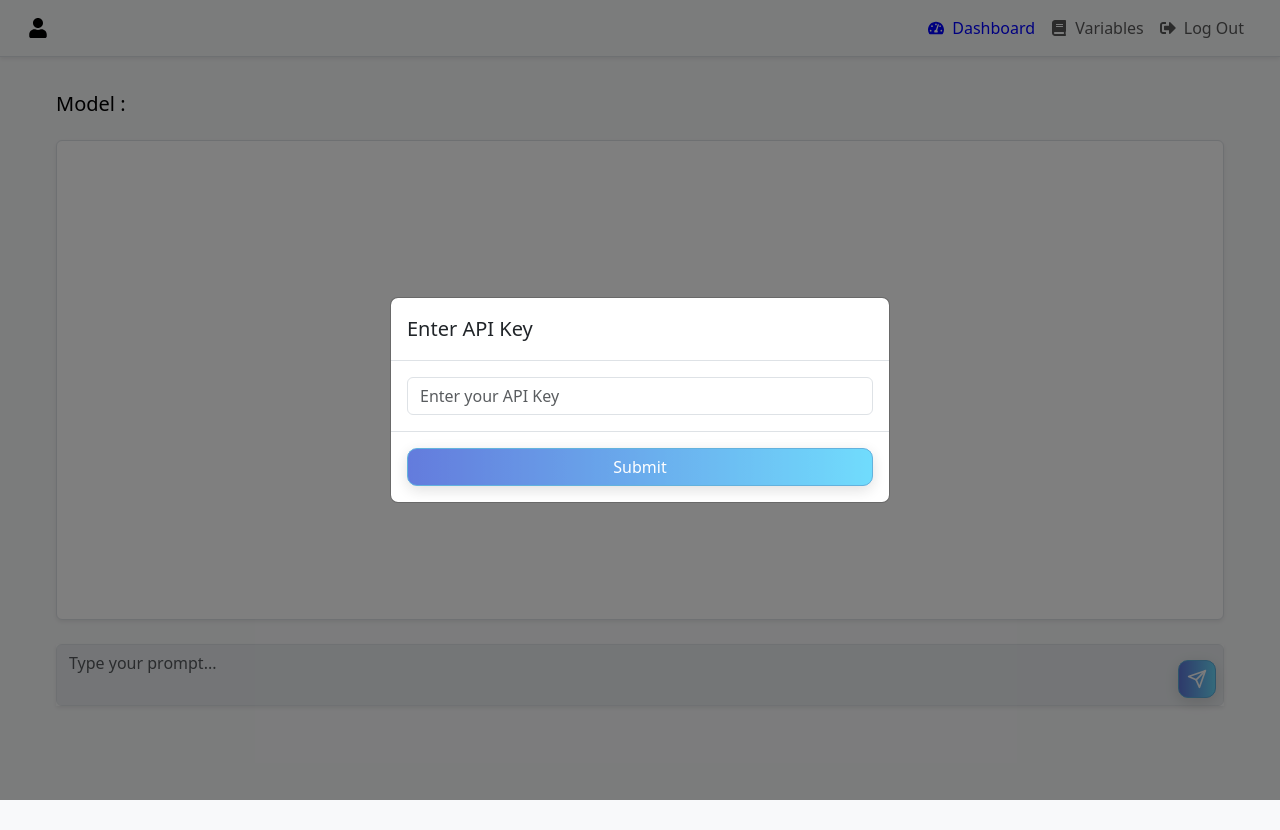
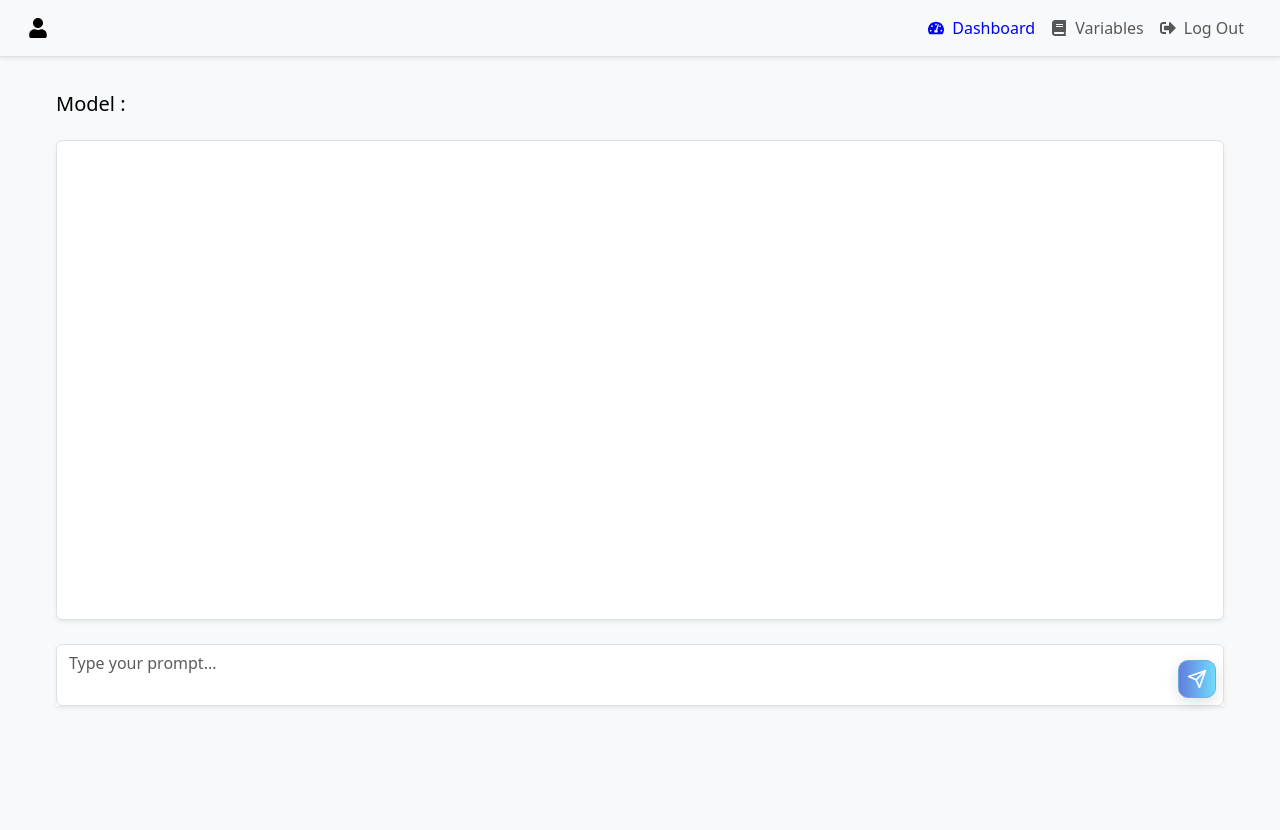
Before and after one commit to PADMANABAN5/tiny-magic, a React (Create React App) app: page /dashboard in a window 1280 px wide. Built offline with nearby package versions, Linux system fonts and the light colour scheme.

Commit message:
Revert "User API input"
This reverts commit 3bdb6625f5248577e313404f8238efa03fb91f75.

```diff
--- a/src/pages/Dashboard.jsx
+++ b/src/pages/Dashboard.jsx
@@ -21,80 +21,6 @@ function Dashboard() {
   const [interactionCompleted, setInteractionCompleted] = useState(false);
   const [sessionHistory, setSessionHistory] = useState([]);
   const [isLoading, setIsLoading] = useState(false);
-  const [showApiKeyPopup, setShowApiKeyPopup] = useState(
-    !localStorage.getItem(`apiKey_${username}`)
-  );
-  const [apiKey, setApiKey] = useState("");
-  const [apiKeyError, setApiKeyError] = useState("");
-
-  const initiateFirstMentorMessage = async () => {
-  if (
-    sessionHistory.length === 0 &&
-    selectedPrompt === "conceptMentor" &&
-    selectedModel &&
-    selectedModel !== "Choose a model"
-  ) {
-    setIsLoading(true);
-    try {
-      const response = await processPromptAndCallLLM({
-        username,
-        selectedPrompt: "conceptMentor",
-        selectedModel,
-        sessionHistory: [],
-        userPrompt: "",
-      });
-
-      const mentorMessage = response.apiResponseText;
-
-      setChatHistory([
-        {
-          user: "",
-          system: mentorMessage,
-        },
-      ]);
-
-      setSessionHistory([
-        {
-          Mentee: "",
-          Mentor: mentorMessage,
-        },
-      ]);
-    } catch (err) {
-      console.error("Failed to load initial mentor message:", err);
-    } finally {
-      setIsLoading(false);
-    }
-  }
-};
-
-
-  const handleApiKeySubmit = async() => {
-    if (apiKey.length < 10) {
-      setApiKeyError("API Key must be at least 10 characters long");
-      return;
-    }
-
-    const existingApiKeys = JSON.parse(localStorage.getItem("apiKeys") || "{}");
-
-    const isKeyUsed = Object.entries(existingApiKeys).some(
-      ([storedUsername, storedApiKey]) =>
-        storedApiKey === apiKey && storedUsername !== username
-    );
-
-    if (isKeyUsed) {
-      setApiKeyError("This API Key is already used by another user");
-      return;
-    }
-
-    localStorage.setItem(`apiKey_${username}`, apiKey);
-
-    existingApiKeys[username] = apiKey;
-    localStorage.setItem("apiKeys", JSON.stringify(existingApiKeys));
-
-    setShowApiKeyPopup(false);
-    setApiKeyError("");
-    await initiateFirstMentorMessage();
-  };
 
   const handleDownloadPDF = () => {
     const chatDiv = document.getElementById("chat-history");
@@ -137,7 +63,6 @@ function Dashboard() {
       });
     }, 100);
   };
-
   const handleInputChange = (event) => {
     setPrompt(event.target.value);
   };
@@ -153,6 +78,7 @@ function Dashboard() {
     }
     setIsLoading(true);
     try {
+      // Process the initial response (conceptMentor)
       const initialResponse = await processPromptAndCallLLM({
         username,
         selectedPrompt,
@@ -191,7 +117,9 @@ function Dashboard() {
         });
 
         setLlmContent(assessmentResponse.apiResponseText);
+
         setInteractionCompleted(initialResponse.interactionCompleted);
+        console.log("Assessment Response:", assessmentResponse);
 
         setChatHistory((prev) => {
           const updatedHistory = [
@@ -206,7 +134,10 @@ function Dashboard() {
           };
 
           axios
-            .post(`${BASE_URL}/api/saveChatHistory`, savePayload)
+            .post(
+              "https://chat-history-tcip.onrender.com/api/saveChatHistory",
+              savePayload
+            )
             .then(() => console.log("Chat history saved"))
             .catch((err) => console.error("Failed to save chat history:", err));
 
@@ -221,7 +152,7 @@ function Dashboard() {
         setSelectedPrompt("conceptMentor");
       }
 
-      setPrompt("");
+      setPrompt(""); // Clear the prompt after sending
     } catch (error) {
       setIsLoading(false);
       console.error("Error in API request:", error);
@@ -255,7 +186,7 @@ function Dashboard() {
       }
     };
 
-    if (username && localStorage.getItem(`apiKey_${username}`)) {
+    if (username) {
       fetchChatHistory();
     }
   }, [username]);
@@ -274,7 +205,7 @@ function Dashboard() {
     }
 
     return Object.keys(scoringData)
-      .filter((key) => key !== "OverallScore" && key !== "EvaluationSummary")
+      .filter((key) => key !== "OverallScore" && key !== "EvaluationSummary") // Exclude OverallScore and EvaluationSummary
       .map((key) => (
         <tr key={key}>
           <td>{key}</td>
@@ -316,52 +247,53 @@ function Dashboard() {
   };
 
   useEffect(() => {
-    if (
-      username &&
-      selectedModel &&
-      localStorage.getItem(`apiKey_${username}`)
-    ) {
+    const initiateFirstMentorMessage = async () => {
+      if (
+        sessionHistory.length === 0 &&
+        selectedPrompt === "conceptMentor" &&
+        selectedModel &&
+        selectedModel !== "Choose a model"
+      ) {
+        setIsLoading(true);
+        try {
+          const response = await processPromptAndCallLLM({
+            username,
+            selectedPrompt: "conceptMentor",
+            selectedModel,
+            sessionHistory: [],
+            userPrompt: "",
+          });
+
+          const mentorMessage = response.apiResponseText;
+
+          setChatHistory([
+            {
+              user: "",
+              system: mentorMessage,
+            },
+          ]);
+
+          setSessionHistory([
+            {
+              Mentee: "",
+              Mentor: mentorMessage,
+            },
+          ]);
+        } catch (err) {
+          console.error("Failed to load initial mentor message:", err);
+        } finally {
+          setIsLoading(false);
+        }
+      }
+    };
+
+    if (username && selectedModel) {
       initiateFirstMentorMessage();
     }
   }, [selectedModel]);
 
   return (
     <div className="d-flex flex-column flex-md-row dashboard-container bg-light min-vh-100">
-      {showApiKeyPopup && (
-        <div
-          className="modal d-block"
-          style={{ backgroundColor: "rgba(0,0,0,0.5)" }}
-        >
-          <div className="modal-dialog modal-dialog-centered">
-            <div className="modal-content">
-              <div className="modal-header">
-                <h5 className="modal-title">Enter API Key</h5>
-              </div>
-              <div className="modal-body">
-                <input
-                  type="text"
-                  className="form-control"
-                  placeholder="Enter your API Key"
-                  value={apiKey}
-                  onChange={(e) => setApiKey(e.target.value)}
-                />
-                {apiKeyError && (
-                  <div className="text-danger mt-2">{apiKeyError}</div>
-                )}
-              </div>
-              <div className="modal-footer">
-                <button
-                  className="btn btn-primary"
-                  onClick={handleApiKeySubmit}
-                  disabled={apiKey.length < 10}
-                >
-                  Submit
-                </button>
-              </div>
-            </div>
-          </div>
-        </div>
-      )}
       <Sidebar />
       <div className="flex-grow-1 p-4 d-flex flex-column position-relative">
         <div className="mb-3 mt-5">
@@ -447,12 +379,11 @@ function Dashboard() {
             value={prompt}
             onChange={handleInputChange}
             onKeyPress={handleKeyPress}
-            disabled={showApiKeyPopup}
           />
           <button
             className="btn btn-primary position-absolute end-0 bottom-0 m-2"
             onClick={handleSendClick}
-            disabled={!prompt.trim() || showApiKeyPopup}
+            disabled={!prompt.trim()}
             style={{
               display: "flex",
               alignItems: "center",
@@ -470,7 +401,6 @@ function Dashboard() {
             className="btn btn-outline-dark position-fixed"
             style={{ top: "10%", right: "5%", width: "50px" }}
             onClick={handleDownloadPDF}
-            disabled={showApiKeyPopup}
           >
             <FiDownload />
           </button>
--- a/src/utils/callLLM.js
+++ b/src/utils/callLLM.js
@@ -1,20 +1,12 @@
 export async function callLLM(provider, config, messages) {
-  const username = localStorage.getItem("username");
-  const apiKey = localStorage.getItem(`apiKey_${username}`);
-
-  if (!apiKey && provider.toLowerCase() === "groq") {
-    console.error("No API key found in localStorage for user:", username);
-    return "Error: No API key provided. Please enter an API key in the dashboard.";
-  }
-
   try {
     switch (provider.toLowerCase()) {
-      case "chatgpt":
-      case "openai": {
+      case 'chatgpt':
+      case 'openai': {
         const res = await fetch(`${process.env.REACT_APP_GROQ_API_LINK}`, {
-          method: "POST",
+          method: 'POST',
           headers: {
-            "Content-Type": "application/json",
+            'Content-Type': 'application/json',
             Authorization: `Bearer ${process.env.NEXT_PUBLIC_OPENAI_API_KEY}`,
           },
           body: JSON.stringify({
@@ -27,19 +19,15 @@ export async function callLLM(provider, config, messages) {
         });
 
         const data = await res.json();
-        return (
-          data?.choices?.[0]?.message?.content || "No response from OpenAI"
-        );
+        return data?.choices?.[0]?.message?.content || 'No response from OpenAI';
       }
 
-      case "groq": {
-        const res = await fetch(
-          "https://api.groq.com/openai/v1/chat/completions",
-          {
-            method: "POST",
+      case 'groq': {
+        const res = await fetch('https://api.groq.com/openai/v1/chat/completions', {
+          method: 'POST',
           headers: {
-              "Content-Type": "application/json",
-              Authorization: `Bearer ${apiKey}`,
+            'Content-Type': 'application/json',
+            Authorization: `Bearer ${process.env.REACT_APP_GROQ_API_KEY}`,
           },
           body: JSON.stringify({
             model: config.model,
@@ -48,20 +36,19 @@ export async function callLLM(provider, config, messages) {
             max_tokens: config.maxTokens,
             top_p: config.topP,
           }),
-          }
-        );
+        });
 
         const data = await res.json();
-        return data?.choices?.[0]?.message?.content || "No response from Groq";
+        return data?.choices?.[0]?.message?.content || 'No response from Groq';
       }
 
-      case "gemini": {
+      case 'gemini': {
         const res = await fetch(
           `https://generativelanguage.googleapis.com/v1beta/models/${config.model}:generateContent?key=${process.env.NEXT_PUBLIC_GEMINI_API_KEY}`,
           {
-            method: "POST",
+            method: 'POST',
             headers: {
-              "Content-Type": "application/json",
+              'Content-Type': 'application/json',
             },
             body: JSON.stringify({
               contents: [
@@ -79,18 +66,16 @@ export async function callLLM(provider, config, messages) {
         );
 
         const data = await res.json();
-        return (
-          data?.candidates?.[0]?.content?.parts?.[0]?.text ||
-          "No response from Gemini"
-        );
+        return data?.candidates?.[0]?.content?.parts?.[0]?.text || 'No response from Gemini';
       }
 
-      default: {
+      default:
+        {
         const res = await fetch(`${process.env.REACT_APP_GROQ_API_LINK}`, {
-          method: "POST",
+          method: 'POST',
           headers: {
-            "Content-Type": "application/json",
-            Authorization: `Bearer ${apiKey}`,
+            'Content-Type': 'application/json',
+            Authorization: `Bearer ${process.env.REACT_APP_GROQ_API_KEY}`,
           },
           body: JSON.stringify({
             model: config.model,
@@ -102,11 +87,11 @@ export async function callLLM(provider, config, messages) {
         });
 
         const data = await res.json();
-        return data?.choices?.[0]?.message?.content || "No response from Groq";
+        return data?.choices?.[0]?.message?.content || 'No response from Groq';
       }
     }
   } catch (err) {
     console.error(`[LLM ERROR - ${provider}]:`, err);
-    return `Error calling ${provider}: ${err.message || "Unknown error"}`;
+    return `Error calling ${provider}: ${err.message || 'Unknown error'}`;
   }
 }
```
Lines whose indentation alone changed are shown as unchanged.
